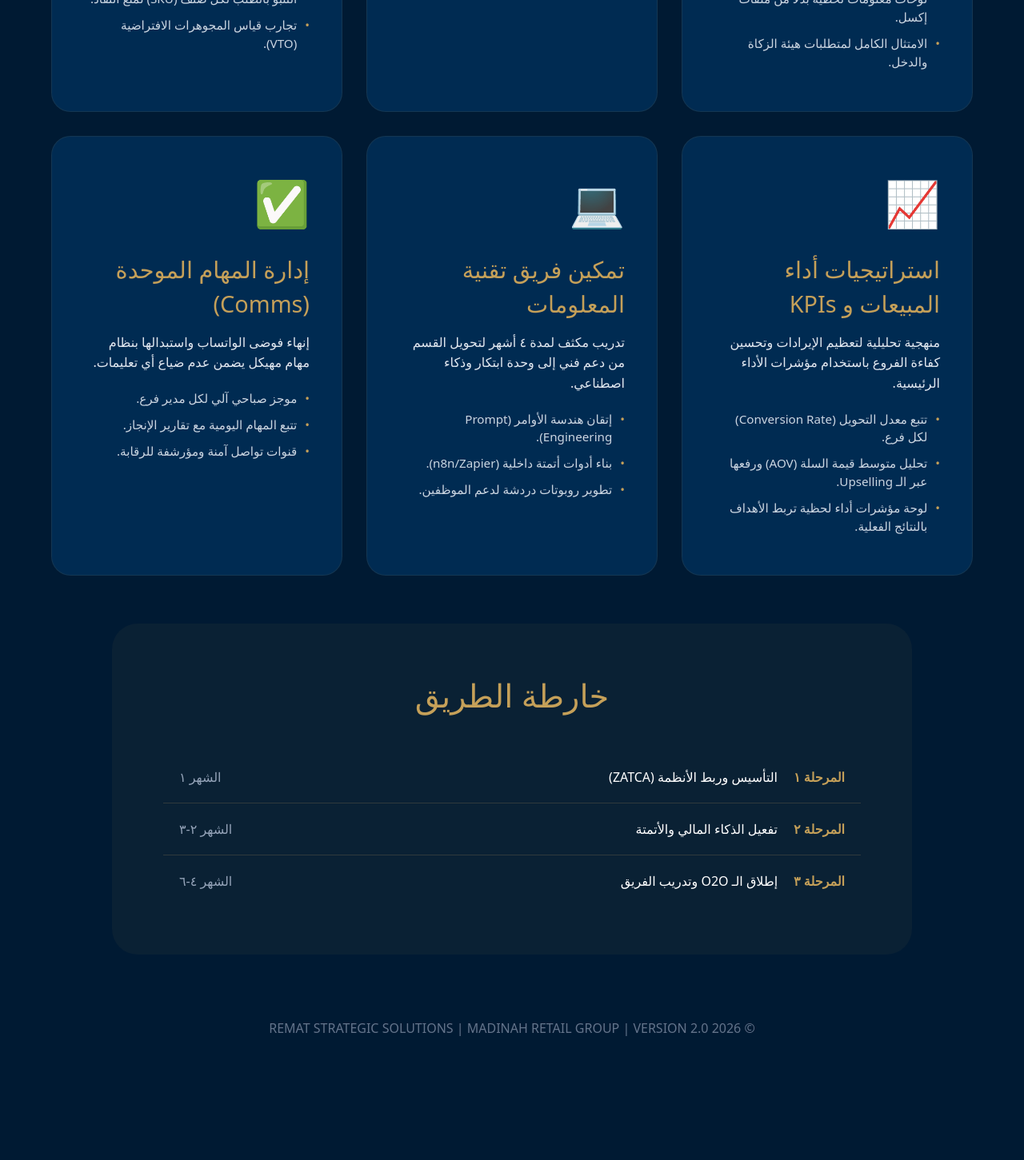
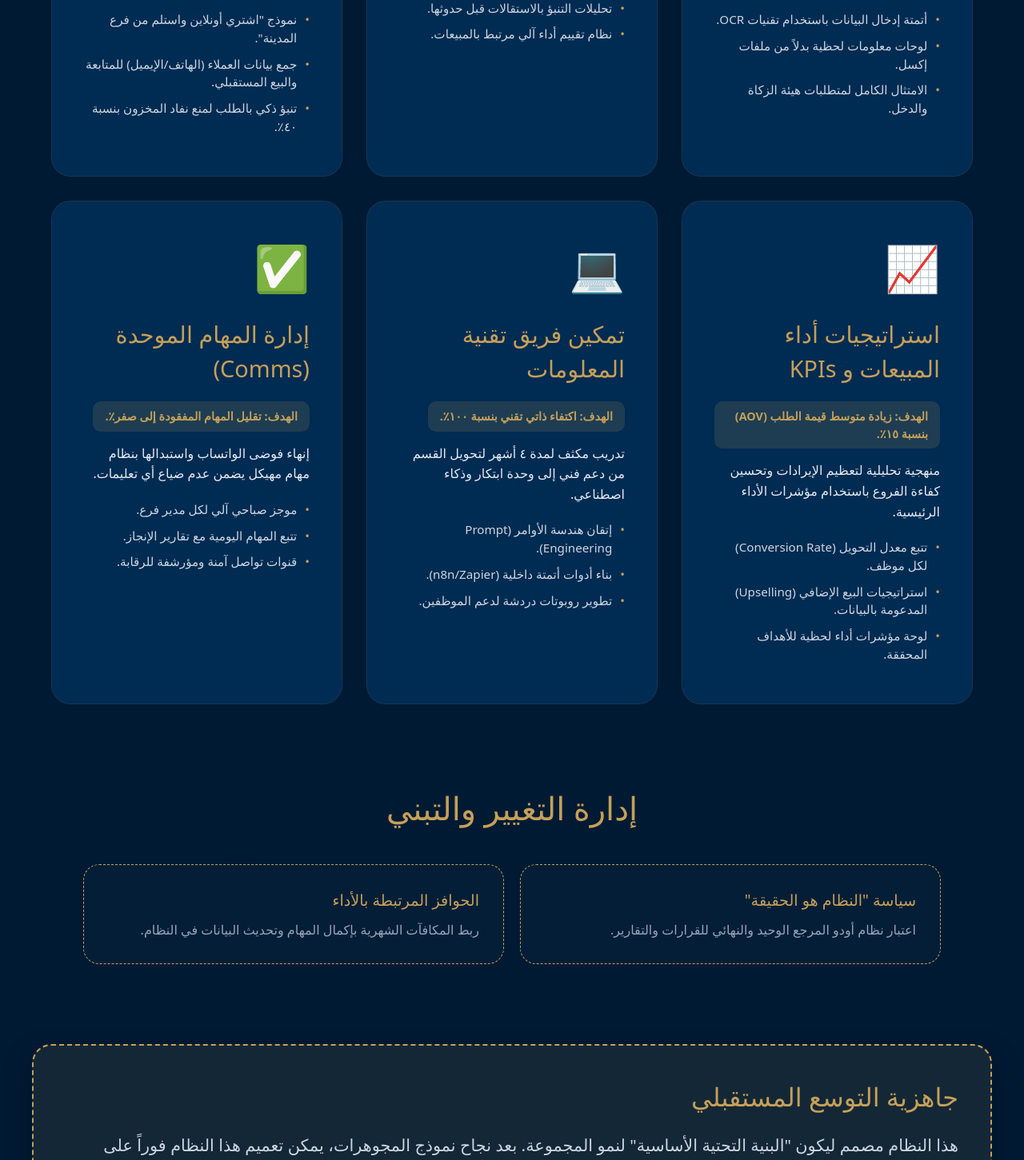
Before and after one commit to RematNOC/madinah-executive-dashboard, a Next.js app: page / in a window 1280 px wide. Shown: the part 1200-2651 px from the top of the page at 80% size. Before the commit the page ends 2598 px from the top, so only its background shows below. Built offline with nearby package versions, Linux system fonts and the light colour scheme.

Commit message:
Black-Label Upgrade: Add Sales Targets, Lead Capture logic, Change Management, and Expansion Blueprint

```diff
--- a/src/app/page.tsx
+++ b/src/app/page.tsx
@@ -16,8 +16,9 @@ const content = {
         id: 1,
         title: 'المحاسبة المتكاملة (الذكاء المالي)',
         desc: 'أتمتة الفواتير والمصروفات، التنبؤ بالتدفقات النقدية، والالتزام الكامل بالمرحلة الثانية من "زاتكا".',
+        target: 'الهدف: تقليل إدخال البيانات اليدوي بنسبة ٧٠٪.',
         details: [
-          'أتمتة إدخال البيانات بنسبة ٧٠٪ باستخدام OCR.',
+          'أتمتة إدخال البيانات باستخدام تقنيات OCR.',
           'لوحات معلومات لحظية بدلاً من ملفات إكسل.',
           'الامتثال الكامل لمتطلبات هيئة الزكاة والدخل.'
         ],
@@ -27,6 +28,7 @@ const content = {
         id: 2,
         title: 'الموارد البشرية الذكية (HR 2.0)',
         desc: 'ربط نظام "اكتفاء" بأداء المبيعات والتنبؤ باحتياجات التوظيف وتسرب الموظفين.',
+        target: 'الهدف: أتمتة تقييم الأداء بنسبة ١٠٠٪.',
         details: [
           'تحسين الجدولة الذكية لـ ٣٠ فرعاً.',
           'تحليلات التنبؤ بالاستقالات قبل حدوثها.',
@@ -38,10 +40,11 @@ const content = {
         id: 3,
         title: 'إدارة المبيعات و الـ O2O',
         desc: 'دمج التجارة الإلكترونية مع الفروع الفعلية وحل مشاكل الشحن عبر نموذج الاستلام من الفرع.',
+        target: 'الهدف: تحويل ٢٠٪ من متصفحي الإنترنت إلى مشترين من الفرع.',
         details: [
           'نموذج "اشتري أونلاين واستلم من فرع المدينة".',
-          'التنبؤ بالطلب لكل صنف (SKU) لمنع النفاد.',
-          'تجارب قياس المجوهرات الافتراضية (VTO).'
+          'جمع بيانات العملاء (الهاتف/الإيميل) للمتابعة والبيع المستقبلي.',
+          'تنبؤ ذكي بالطلب لمنع نفاد المخزون بنسبة ٤٠٪.'
         ],
         icon: '💍'
       },
@@ -49,10 +52,11 @@ const content = {
         id: 4,
         title: 'استراتيجيات أداء المبيعات و KPIs',
         desc: 'منهجية تحليلية لتعظيم الإيرادات وتحسين كفاءة الفروع باستخدام مؤشرات الأداء الرئيسية.',
+        target: 'الهدف: زيادة متوسط قيمة الطلب (AOV) بنسبة ١٥٪.',
         details: [
-          'تتبع معدل التحويل (Conversion Rate) لكل فرع.',
-          'تحليل متوسط قيمة السلة (AOV) ورفعها عبر الـ Upselling.',
-          'لوحة مؤشرات أداء لحظية تربط الأهداف بالنتائج الفعلية.'
+          'تتبع معدل التحويل (Conversion Rate) لكل موظف.',
+          'استراتيجيات البيع الإضافي (Upselling) المدعومة بالبيانات.',
+          'لوحة مؤشرات أداء لحظية للأهداف المحققة.'
         ],
         icon: '📈'
       },
@@ -60,6 +64,7 @@ const content = {
         id: 5,
         title: 'تمكين فريق تقنية المعلومات',
         desc: 'تدريب مكثف لمدة ٤ أشهر لتحويل القسم من دعم فني إلى وحدة ابتكار وذكاء اصطناعي.',
+        target: 'الهدف: اكتفاء ذاتي تقني بنسبة ١٠٠٪.',
         details: [
           'إتقان هندسة الأوامر (Prompt Engineering).',
           'بناء أدوات أتمتة داخلية (n8n/Zapier).',
@@ -71,6 +76,7 @@ const content = {
         id: 6,
         title: 'إدارة المهام الموحدة (Comms)',
         desc: 'إنهاء فوضى الواتساب واستبدالها بنظام مهام مهيكل يضمن عدم ضياع أي تعليمات.',
+        target: 'الهدف: تقليل المهام المفقودة إلى صفر٪.',
         details: [
           'موجز صباحي آلي لكل مدير فرع.',
           'تتبع المهام اليومية مع تقارير الإنجاز.',
@@ -79,6 +85,13 @@ const content = {
         icon: '✅'
       }
     ],
+    governanceTitle: 'إدارة التغيير والتبني',
+    governanceItems: [
+      { title: 'سياسة "النظام هو الحقيقة"', desc: 'اعتبار نظام أودو المرجع الوحيد والنهائي للقرارات والتقارير.' },
+      { title: 'الحوافز المرتبطة بالأداء', desc: 'ربط المكافآت الشهرية بإكمال المهام وتحديث البيانات في النظام.' }
+    ],
+    expansionTitle: 'جاهزية التوسع المستقبلي',
+    expansionText: 'هذا النظام مصمم ليكون "البنية التحتية الأساسية" لنمو المجموعة. بعد نجاح نموذج المجوهرات، يمكن تعميم هذا النظام فوراً على قطاعات المقاهي، المطاعم، والفنادق التابعة للمجموعة لضمان وحدة الإدارة وجودة الأداء.',
     timeline: [
       { phase: 'المرحلة ١', task: 'التأسيس وربط الأنظمة (ZATCA)', date: 'الشهر ١' },
       { phase: 'المرحلة ٢', task: 'تفعيل الذكاء المالي والأتمتة', date: 'الشهر ٢-٣' },
@@ -101,9 +114,10 @@ const content = {
         id: 1,
         title: 'Integrated AI Accounting',
         desc: 'Automating invoices, predicting cash flow, and full ZATCA Phase 2 compliance.',
+        target: 'Target: 70% reduction in manual data entry.',
         details: [
-          '70% reduction in data entry via OCR.',
-          'Real-time dashboards replacing Excel.',
+          'Automated data ingestion via OCR technology.',
+          'Real-time dashboards replacing Excel files.',
           'Full compliance with Zakat & Tax Authority.'
         ],
         icon: '📊'
@@ -112,6 +126,7 @@ const content = {
         id: 2,
         title: 'Smart HR Management',
         desc: 'Linking Ektefa HRMS to sales performance and predicting staff attrition.',
+        target: 'Target: 100% automated performance scoring.',
         details: [
           'Optimized scheduling for 30 locations.',
           'Predictive analytics for staff retention.',
@@ -123,10 +138,11 @@ const content = {
         id: 3,
         title: 'O2O Sales & Inventory',
         desc: 'Bridging E-commerce and physical stores via Click-and-Collect models.',
+        target: 'Target: 20% conversion of online browsers to in-store buyers.',
         details: [
-          'Buy online, pickup in Madinah branch.',
-          'SKU-level demand forecasting.',
-          'Virtual Try-On (VTO) integration.'
+          'Buy online, pickup in Madinah branch model.',
+          'Capture contact info for follow-ups and future sales tactics.',
+          'Predictive demand forecasting to cut stockouts by 40%.'
         ],
         icon: '💍'
       },
@@ -134,9 +150,10 @@ const content = {
         id: 4,
         title: 'Sales Performance & KPIs',
         desc: 'Analytical methodology to maximize revenue and store efficiency using key performance indicators.',
+        target: 'Target: 15% increase in Average Order Value (AOV).',
         details: [
-          'Track conversion rates per branch/staff.',
-          'Analyze and boost Average Order Value (AOV).',
+          'Track conversion rates per employee/branch.',
+          'Data-driven upselling and cross-selling tactics.',
           'Real-time KPI dashboard linking targets to actuals.'
         ],
         icon: '📈'
@@ -145,10 +162,11 @@ const content = {
         id: 5,
         title: 'IT AI Empowerment',
         desc: '4-month intensive curriculum to turn IT into an AI Enablement Unit.',
+        target: 'Target: 100% technical self-sufficiency.',
         details: [
-          'Prompt Engineering mastery.',
+          'Prompt Engineering mastery for business.',
           'Internal automation builds (n8n/Zapier).',
-          'AI Chatbots for employee support.'
+          'AI Chatbots for instant employee support.'
         ],
         icon: '💻'
       },
@@ -156,6 +174,7 @@ const content = {
         id: 6,
         title: 'Unified Task Management',
         desc: 'Replacing WhatsApp chaos with structured, trackable task engines.',
+        target: 'Target: 0% task loss across 30 stores.',
         details: [
           'Automated Morning Briefs for managers.',
           'Daily task tracking & audit trails.',
@@ -164,6 +183,13 @@ const content = {
         icon: '✅'
       }
     ],
+    governanceTitle: 'Change Management & Adoption',
+    governanceItems: [
+      { title: 'System as the Truth', desc: 'Odoo becomes the single source of truth for all operational decisions.' },
+      { title: 'Incentive Alignment', desc: 'Staff bonuses linked directly to system task completion and data accuracy.' }
+    ],
+    expansionTitle: 'Future Expansion Readiness',
+    expansionText: 'This system is built as the "Core Infrastructure" for group growth. Once the Jewelry model is proven, it can be instantly replicated across the Cafe, Restaurant, and Hotel verticals to ensure unified management and ROI.',
     timeline: [
       { phase: 'Phase 1', task: 'Foundation & ZATCA Integration', date: 'Month 1' },
       { phase: 'Phase 2', task: 'Financial AI & Automation', date: 'Month 2-3' },
@@ -205,7 +231,7 @@ export default function PresentationPage() {
     },
     summaryBox: {
       backgroundColor: 'rgba(197, 160, 89, 0.1)',
-      border: '1px solid #c5a059',
+      border: '2px solid #c5a059',
       borderRadius: '24px',
       padding: '40px',
       margin: '0 5% 60px',
@@ -237,12 +263,43 @@ export default function PresentationPage() {
       position: 'relative',
       transition: 'all 0.3s ease'
     },
+    targetLine: {
+      backgroundColor: 'rgba(197, 160, 89, 0.15)',
+      color: '#c5a059',
+      padding: '8px 15px',
+      borderRadius: '10px',
+      fontSize: '0.9rem',
+      fontWeight: 'bold',
+      marginTop: '15px',
+      display: 'inline-block'
+    },
     detailList: {
       marginTop: '20px',
       padding: 0,
       listStyleType: 'none',
       fontSize: '0.95rem',
       color: '#cbd5e1'
+    },
+    sectionTitle: {
+      textAlign: 'center',
+      fontSize: '2.5rem',
+      color: '#c5a059',
+      marginTop: '100px',
+      marginBottom: '40px'
+    },
+    governanceGrid: {
+      display: 'grid',
+      gridTemplateColumns: 'repeat(auto-fit, minmax(300px, 1fr))',
+      gap: '20px',
+      padding: '0 5%',
+      maxWidth: '1200px',
+      margin: '0 auto'
+    },
+    governanceCard: {
+      padding: '30px',
+      border: '1px dashed #c5a059',
+      borderRadius: '20px',
+      backgroundColor: 'rgba(255,255,255,0.02)'
     },
     timeline: {
       padding: '60px 5%',
@@ -292,8 +349,9 @@ export default function PresentationPage() {
         {t.pillars.map((p: any) => (
           <div key={p.id} style={styles.card}>
             <div style={{fontSize: '3.5rem', marginBottom: '20px'}}>{p.icon}</div>
-            <h3 style={{fontSize: '1.8rem', color: '#c5a059', marginBottom: '15px'}}>{p.title}</h3>
-            <p style={{lineHeight: 1.6, color: '#e2e8f0'}}>{p.desc}</p>
+            <h3 style={{fontSize: '1.8rem', color: '#c5a059', marginBottom: '5px'}}>{p.title}</h3>
+            <div style={styles.targetLine}>{p.target}</div>
+            <p style={{lineHeight: 1.6, color: '#e2e8f0', marginTop: '15px'}}>{p.desc}</p>
             <ul style={styles.detailList}>
               {p.details.map((d: string, i: number) => (
                 <li key={i} style={{marginBottom: '10px', display: 'flex', gap: '10px'}}>
@@ -303,6 +361,23 @@ export default function PresentationPage() {
             </ul>
           </div>
         ))}
+      </div>
+
+      <h2 style={styles.sectionTitle}>{t.governanceTitle}</h2>
+      <div style={styles.governanceGrid}>
+        {t.governanceItems.map((item: any, i: number) => (
+          <div key={i} style={styles.governanceCard}>
+            <h4 style={{color: '#c5a059', fontSize: '1.2rem', marginBottom: '10px'}}>{item.title}</h4>
+            <p style={{color: '#94a3b8'}}>{item.desc}</p>
+          </div>
+        ))}
+      </div>
+
+      <div style={{...styles.summaryBox, marginTop: '100px', borderStyle: 'dashed'}}>
+        <h2 style={{color: '#c5a059', marginBottom: '20px', fontSize: '2rem'}}>{t.expansionTitle}</h2>
+        <p style={{fontSize: '1.3rem', lineHeight: 1.6, color: '#cbd5e1'}}>
+          {t.expansionText}
+        </p>
       </div>
 
       <div style={styles.timeline}>
@@ -325,7 +400,7 @@ export default function PresentationPage() {
       </div>
 
       <footer style={{textAlign: 'center', marginTop: '80px', color: '#64748b'}}>
-        &copy; 2026 REMAT STRATEGIC SOLUTIONS | MADINAH RETAIL GROUP | VERSION 2.0
+        &copy; 2026 REMAT STRATEGIC SOLUTIONS | MADINAH RETAIL GROUP | VERSION 2.5
       </footer>
     </div>
   );
```
